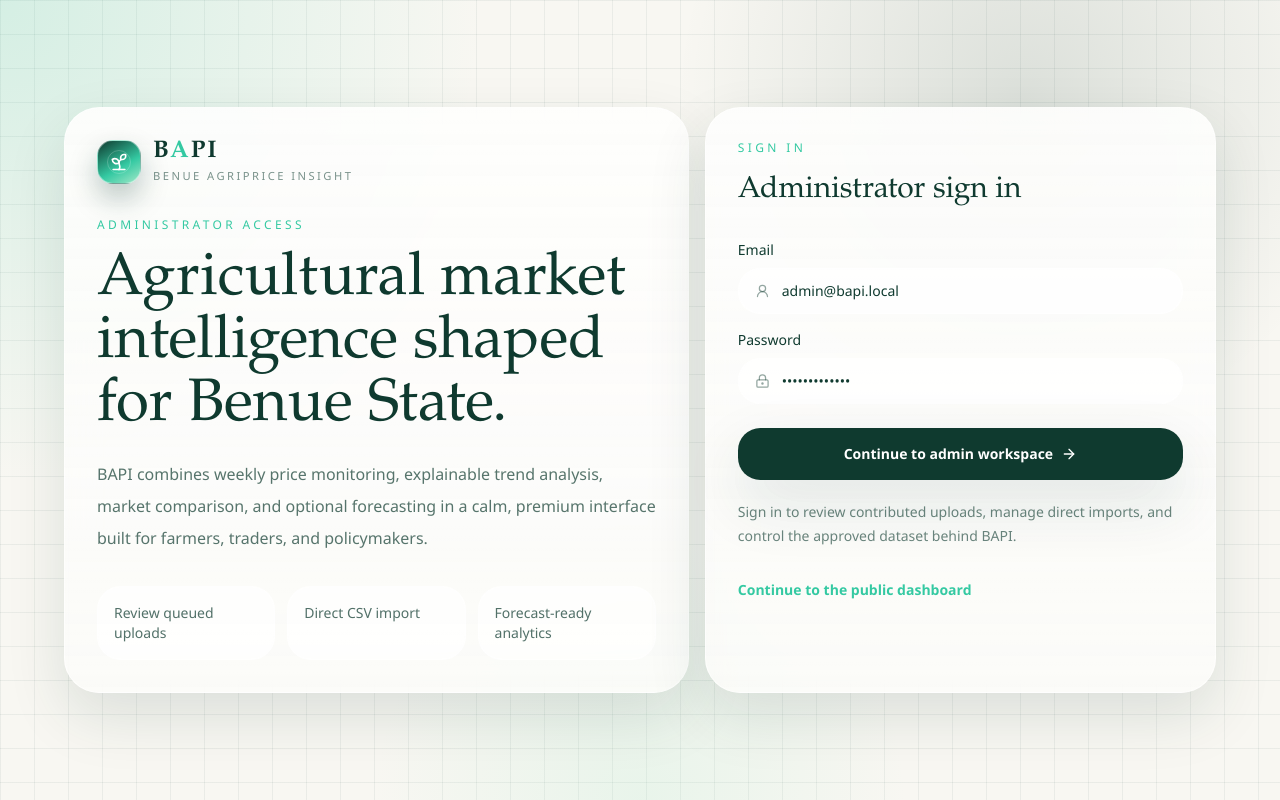
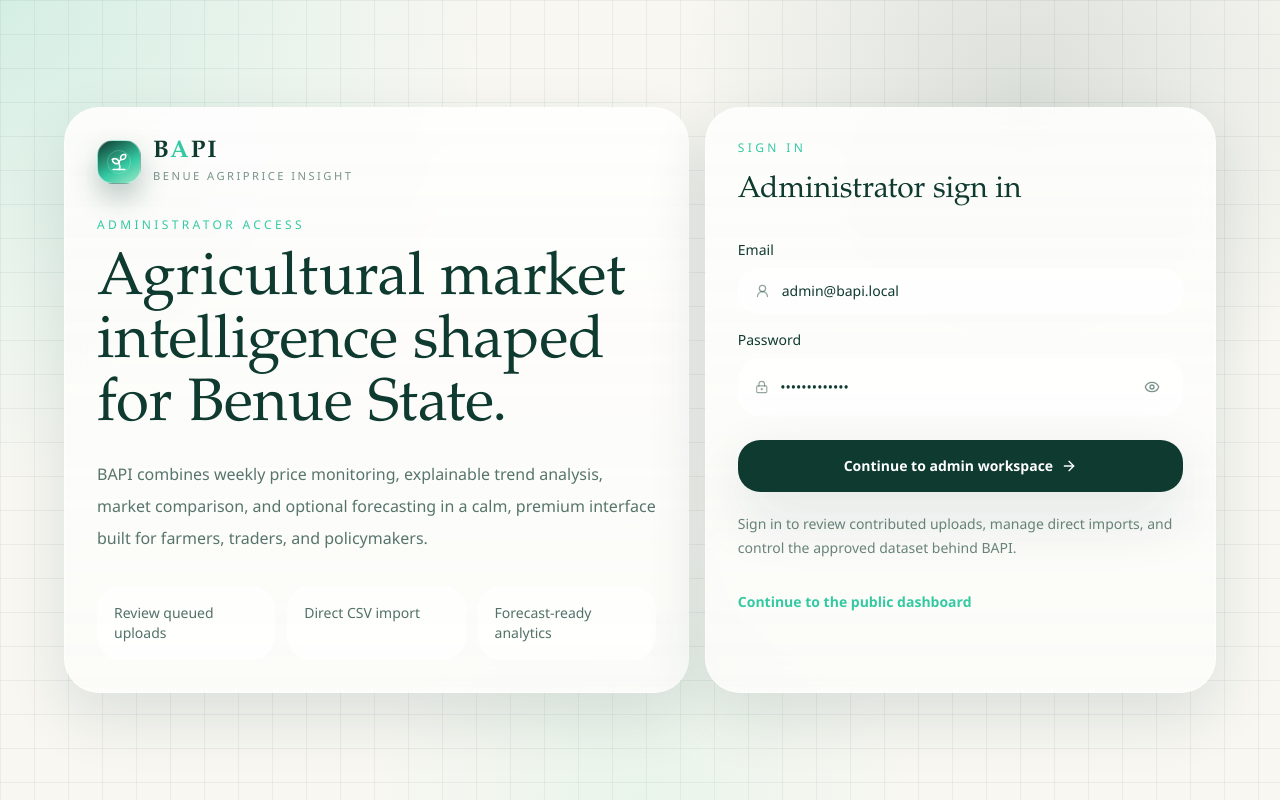
Before and after one commit to zeelot-Xy/Benue-AgriPrice-Insight, a React (Vite) app in the folder apps/web/: page /login in a window 1280 px wide. Built offline with nearby package versions, Linux system fonts and the light colour scheme; no server answers.

Commit message:
feat: add password visibility toggle to admin login

```diff
--- a/apps/web/src/pages/login-page.tsx
+++ b/apps/web/src/pages/login-page.tsx
@@ -1,5 +1,5 @@
 import { FormEvent, useState } from "react";
-import { ArrowRight, LockKeyhole, UserRound } from "lucide-react";
+import { ArrowRight, Eye, EyeOff, LockKeyhole, UserRound } from "lucide-react";
 import { Link, useNavigate } from "react-router-dom";
 
 import { BapiLogo } from "../components/brand/bapi-logo";
@@ -10,6 +10,7 @@ export function LoginPage() {
   const login = useLogin();
   const [email, setEmail] = useState("admin@bapi.local");
   const [password, setPassword] = useState("BapiAdmin123!");
+  const [isPasswordVisible, setIsPasswordVisible] = useState(false);
 
   async function handleSubmit(event: FormEvent<HTMLFormElement>) {
     event.preventDefault();
@@ -61,12 +62,24 @@ export function LoginPage() {
                 <div className="flex items-center gap-3 rounded-[1.4rem] border border-white/60 bg-white/70 px-4 py-3">
                   <LockKeyhole className="h-4 w-4 text-bapi-evergreen/45" />
                   <input
-                    type="password"
+                    type={isPasswordVisible ? "text" : "password"}
                     value={password}
                     onChange={(event) => setPassword(event.target.value)}
                     className="w-full bg-transparent outline-none placeholder:text-bapi-evergreen/35"
                     placeholder="Enter your account password"
                   />
+                  <button
+                    type="button"
+                    onClick={() => setIsPasswordVisible((value) => !value)}
+                    aria-label={isPasswordVisible ? "Hide password" : "Show password"}
+                    className="grid h-8 w-8 place-items-center rounded-full text-bapi-evergreen/55 transition hover:bg-white/70 hover:text-bapi-evergreen"
+                  >
+                    {isPasswordVisible ? (
+                      <EyeOff className="h-4 w-4" />
+                    ) : (
+                      <Eye className="h-4 w-4" />
+                    )}
+                  </button>
                 </div>
               </label>
               <button
```
